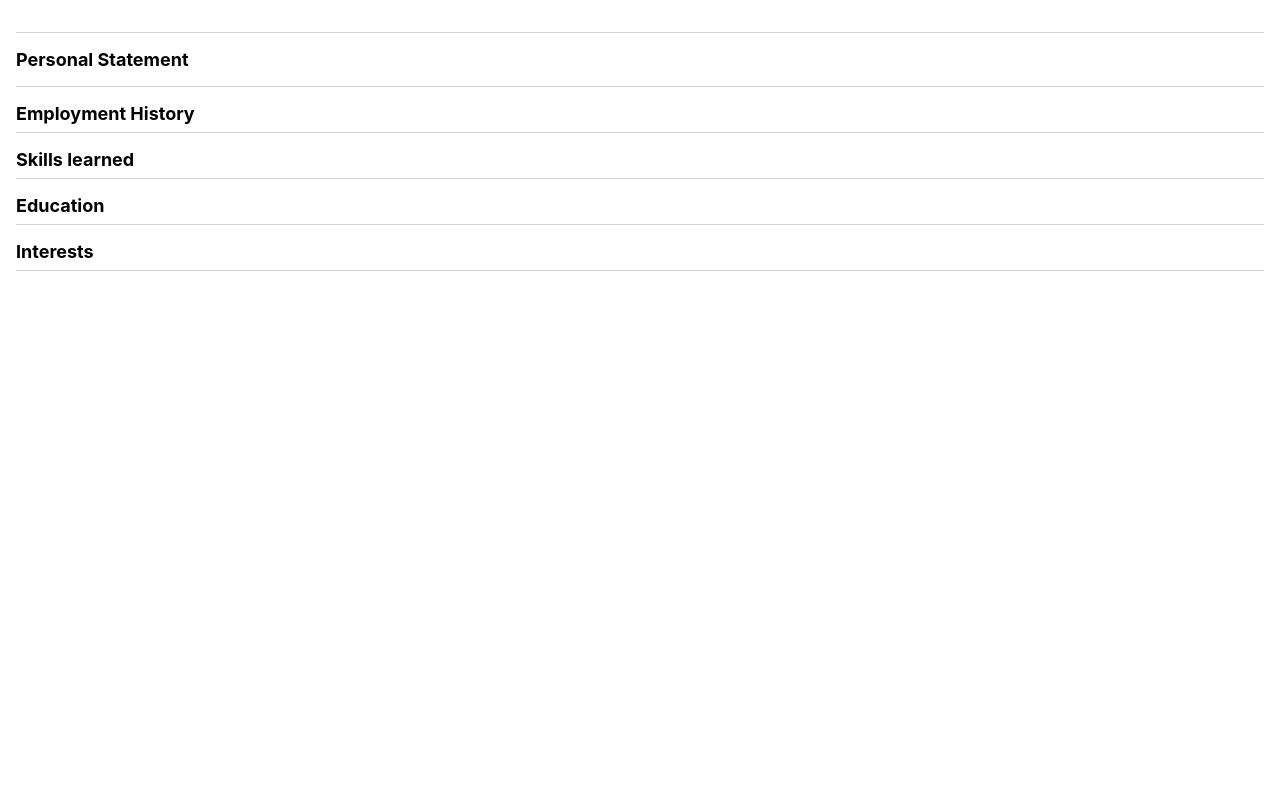
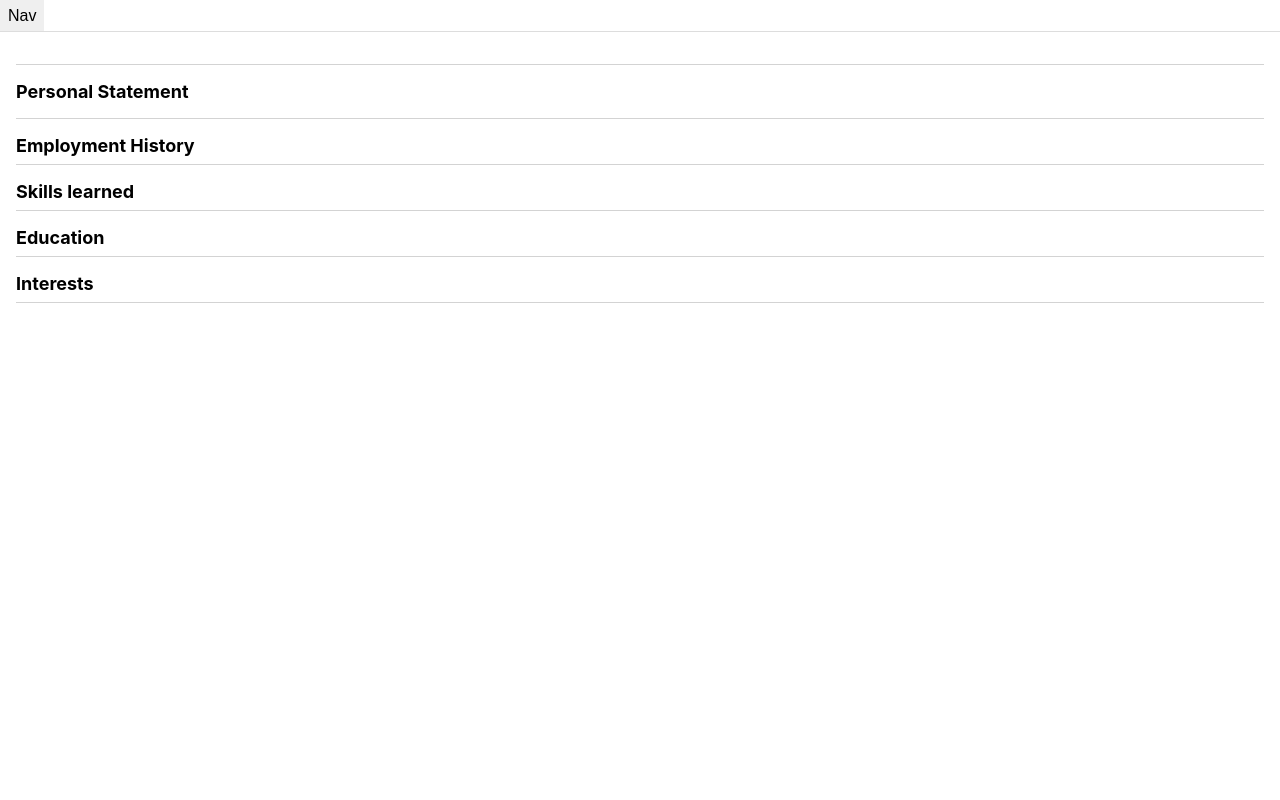
Before and after one commit to mloveday/homepage, a Symfony app: template homepage/templates/index/cv.html.twig in a window 1280 px wide. Run offline with Twig, Linux system fonts and the light colour scheme; the template is opened without the code that fills it, so the values that code supplies are empty; style sheets or scripts are compiled from the project's sources; some libraries are stand-ins or nearby versions; some web fonts are replaced.

Commit message:
Nav button in header functional

```diff
--- a/homepage/assets/js/app.js
+++ b/homepage/assets/js/app.js
@@ -3,7 +3,10 @@ import Vue from 'vue';
 var app = new Vue({
     el: '#app',
     data: {
-        message: 'Hello Vue!'
+        showingNav: false
+    },
+    methods: {
+        toggleNav: function() { this.showingNav = !this.showingNav; }
     },
     delimiters: ['${', '}']
 });
--- a/homepage/public/css/main.css
+++ b/homepage/public/css/main.css
@@ -16,6 +16,9 @@ html {
     font-size: 10px;
     font-family: 'Inter', sans-serif;
 }
+body {
+    overflow: hidden;
+}
 h1 {
     font-size: 2rem;
 }
@@ -23,11 +26,26 @@ h2 {
     font-size: 1.8rem;
 }
 
+#app {
+    height: 100vh;
+    width: 100vw;
+    overflow: hidden;
+}
+
+.header {
+    height: 32px;
+    border-bottom: 1px solid #ddd;
+}
+
+.site-wrapper {
+    height: calc(100vh - 40px);
+    position: relative;
+}
 
 .nav, .content {
     position: absolute;
     width: 100vw;
-    height: 100vh;
+    height: 100%;
     overflow: auto;
     top: 0;
     transition: left 200ms ease;
@@ -41,15 +59,15 @@ h2 {
     z-index: 1;
 }
 
-.site-wrapper.content .nav {
+.site-wrapper.show-content .nav {
     left: -100vw;
 }
 
-.site-wrapper.content .content {
+.site-wrapper.show-content .content {
     left: 0;
 }
 
-.site-wrapper.nav .nav {
+.site-wrapper.show-nav .nav {
     left: 0;
 }
 
@@ -69,3 +87,8 @@ h2 {
     justify-content: start;
     padding: 8px;
 }
+
+.nav-show-hide {
+    padding: 0 8px;
+    height: 100%;
+}
--- a/homepage/templates/base.html.twig
+++ b/homepage/templates/base.html.twig
@@ -9,15 +9,21 @@
         <link rel="icon" href="{{ asset('/assets/favicon.ico') }}">
     </head>
     <body>
-    <div class="site-wrapper content">
-        <div class="nav">
-            <div id="app">${message}</div>
-            <ul class="nav-list">
-                <li class="nav-item"><a href="{{ path("index") }}">Home</a></li>
-                <li class="nav-item"><a href="{{ path("cv") }}">CV</a></li>
-            </ul>
+    <div id="app">
+        <div class="header">
+            <button class="nav-show-hide" v-on:click="toggleNav">Nav</button>
         </div>
-        <div class="content">{% block body %}{% endblock %}</div>
+        <div :class="showingNav ? 'site-wrapper show-nav' : 'site-wrapper show-content'">
+            <div class="nav">
+                <ul class="nav-list">
+                    <li class="nav-item"><a href="{{ path("index") }}">Home</a></li>
+                    <li class="nav-item"><a href="{{ path("cv") }}">CV</a></li>
+                </ul>
+            </div>
+            <div class="content">
+                {% block body %}{% endblock %}
+            </div>
+        </div>
     </div>
     {% block javascripts %}{% endblock %}
     {{ encore_entry_script_tags('app') }}
```
